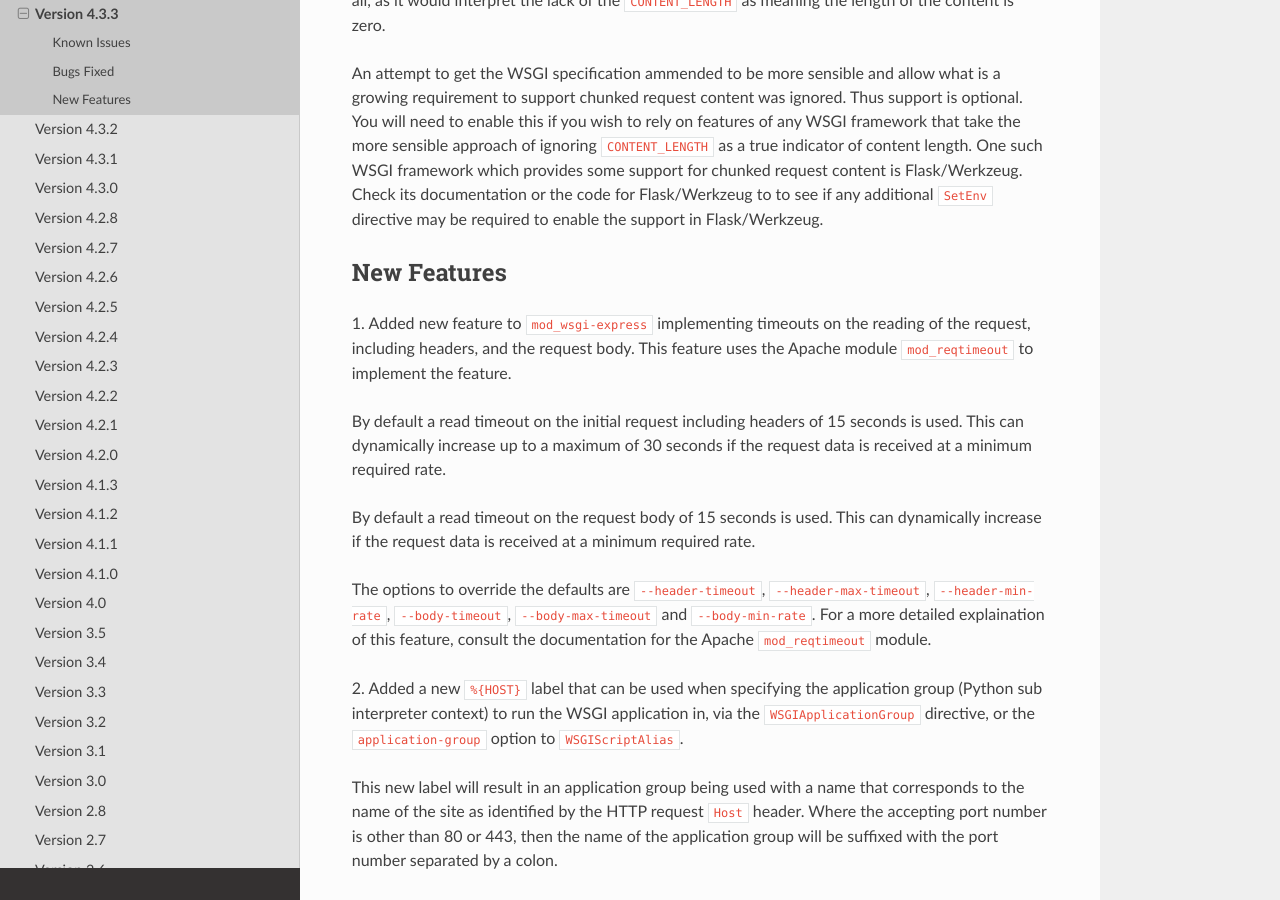
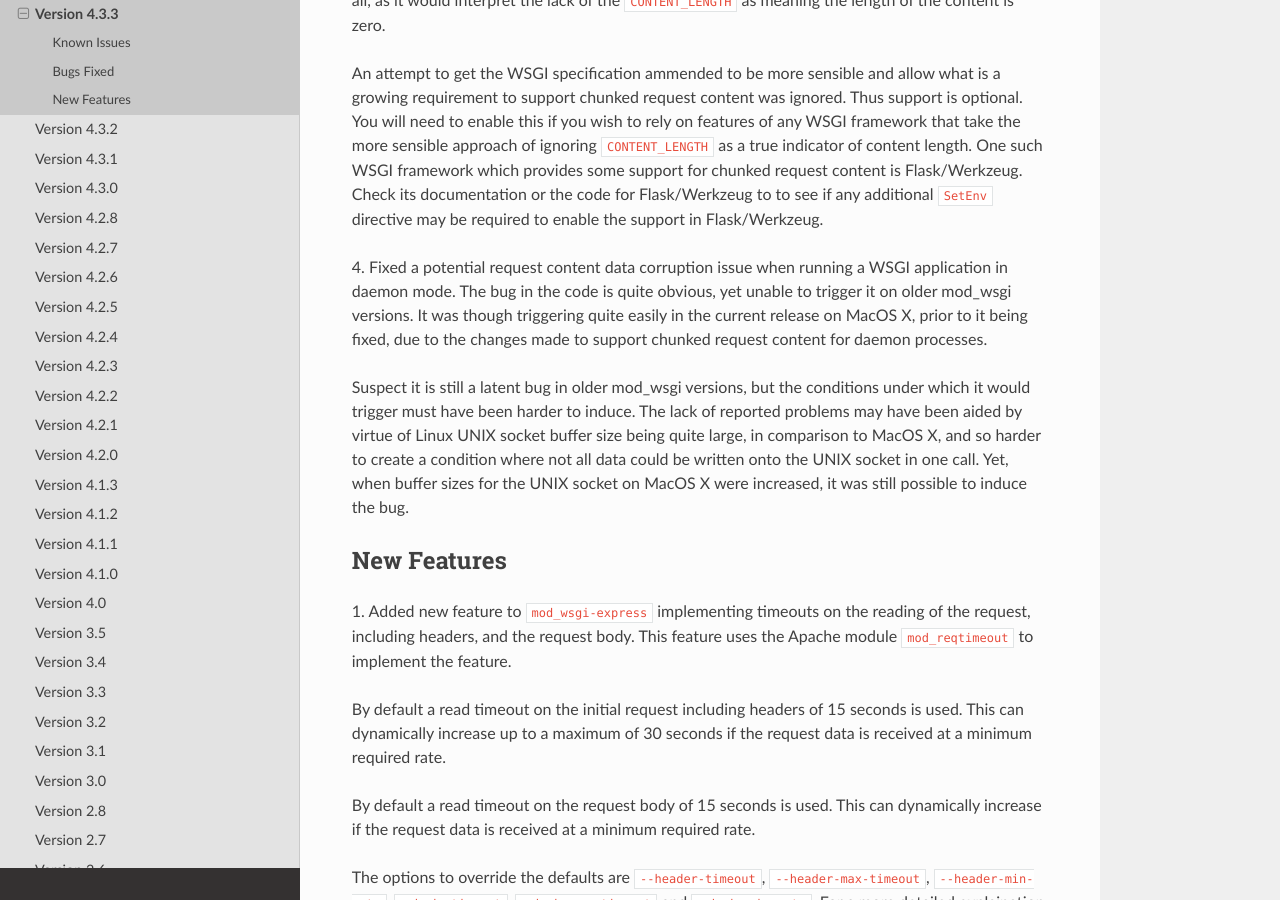
Before and after one commit to GrahamDumpleton/mod_wsgi, a Sphinx documentation site: the page built from docs/release-notes/version-4.3.3.rst, in a window 1280 px wide and 900 px high, scrolled down 1231 px. Built offline with Sphinx 7.4.7 and the Read the Docs theme 2.0.0, drawn with Linux system fonts in a browser that asks for light colours.

Commit message:
Fix potential request content data corruption issue when running WSGI application in daemon mode.

```diff
--- a/docs/release-notes/version-4.3.3.rst
+++ b/docs/release-notes/version-4.3.3.rst
@@ -69,6 +69,21 @@ length. One such WSGI framework which provides some support for chunked
 request content is Flask/Werkzeug. Check its documentation or the code for
 Flask/Werkzeug to to see if any additional ``SetEnv`` directive may be
 required to enable the support in Flask/Werkzeug.
+
+4. Fixed a potential request content data corruption issue when running a
+WSGI application in daemon mode. The bug in the code is quite obvious, yet
+unable to trigger it on older mod_wsgi versions. It was though triggering
+quite easily in the current release on MacOS X, prior to it being fixed,
+due to the changes made to support chunked request content for daemon
+processes.
+
+Suspect it is still a latent bug in older mod_wsgi versions, but the
+conditions under which it would trigger must have been harder to induce.
+The lack of reported problems may have been aided by virtue of Linux UNIX
+socket buffer size being quite large, in comparison to MacOS X, and so
+harder to create a condition where not all data could be written onto the
+UNIX socket in one call. Yet, when buffer sizes for the UNIX socket on
+MacOS X were increased, it was still possible to induce the bug.
 
 New Features
 ------------
```
Also changed, not shown: 1 other file.
